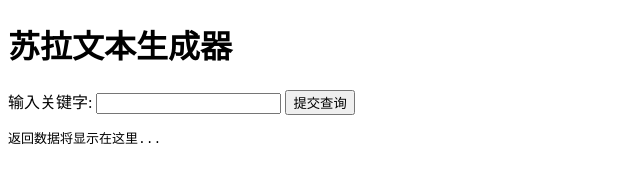
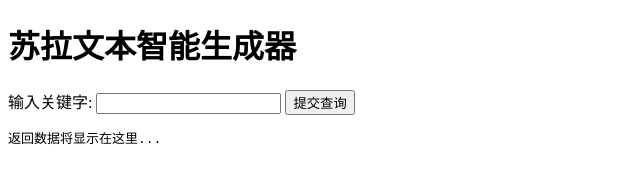
Before and after one commit to ScXin/.github.io-sura101, a plain HTML site: page index.html in a window 1280 px wide. Shown: the whole page, without its empty margins (0-640 px from the left). Drawn offline with Linux system fonts and the light colour scheme.

Commit message:
Update index.html

```diff
--- a/index.html
+++ b/index.html
@@ -45,7 +45,7 @@
 
 <body>
 
-    <h1>苏拉文本生成器</h1>
+    <h1>苏拉文本智能生成器</h1>
 
     <div>
         <label for="inputField">输入关键字:</label>
```
